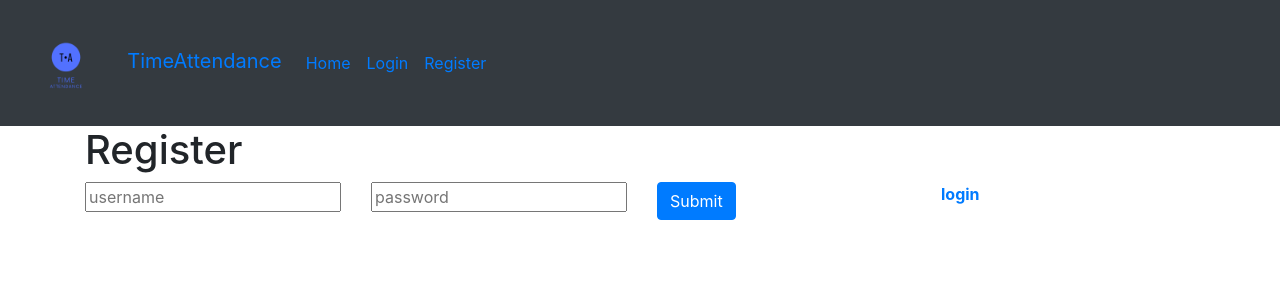
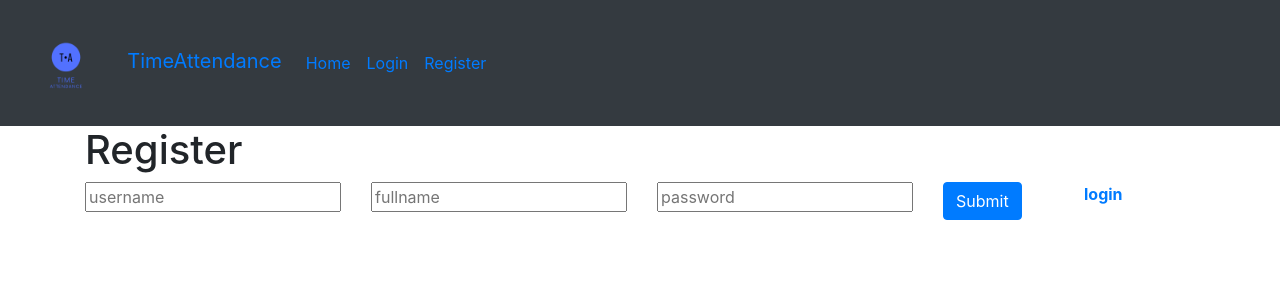
Before and after one commit to NikoArias/timeattendance-front, a React (Create React App) app: page /register in a window 1280 px wide. Shown: the top 300 px of the page. Built offline with nearby package versions, Linux system fonts and the light colour scheme.

Commit message:
Reapaired registration

```diff
--- a/src/Components/DashboardComponents.js
+++ b/src/Components/DashboardComponents.js
@@ -26,7 +26,7 @@ function DashboardComponents (props){
     <Card.Text>
     To schedule your arrival and departure time press the link below.
     </Card.Text>
-    <Button variant="primary">Click Here</Button>
+    <Button variant="primary" href='/addtime'>Click Here</Button>
   </Card.Body>
   <Card.Footer className="text-muted">TimeAttendance App</Card.Footer>
 </Card>
--- a/src/Components/RegisterComponent.js
+++ b/src/Components/RegisterComponent.js
@@ -9,7 +9,7 @@ import AnonNavBar from "./AnonNavbar.js"
 
 
 function RegisterComponent (props){
-  const { username, password, error, onUsernameChange, onPasswordChange, onClick} = props;
+  const { username, password, error, onUsernameChange, onPasswordChange, onClick, fullname, onFullNameChange} = props;
       return (
           <>
           <AnonNavBar/>
@@ -30,6 +30,14 @@ function RegisterComponent (props){
                        onChange={onUsernameChange}
                        value={username}
                        placeholder="username" />
+              </Col>
+              <Col>
+              <input name="fullname"
+                     type="text"
+                     id="fullname"
+                     onChange={onFullNameChange}
+                     value={fullname}
+                     placeholder="fullname" />
               </Col>
               <Col>
               <input name="password"
--- a/src/Components/RegisterContainer.js
+++ b/src/Components/RegisterContainer.js
@@ -7,6 +7,7 @@ class RegisterContainer extends Component{
     super(props);
     this.state ={
       username: "",
+      fullname: '',
       password: "",
       error: "",
     };
@@ -15,6 +16,7 @@ class RegisterContainer extends Component{
     this.onClick = this.onClick.bind(this);
     this.onSuccess = this.onSuccess.bind(this);
     this.onFailure = this.onFailure.bind(this);
+    this.onFullNameChange = this.onFullNameChange.bind(this);
 
   }
 
@@ -24,7 +26,11 @@ class RegisterContainer extends Component{
       });
   }
 
-
+  onFullNameChange(e){
+    this.setState({
+      fullname: e.target.value,
+    });
+  }
 
   onPasswordChange(event) {
       this.setState({
@@ -34,6 +40,7 @@ class RegisterContainer extends Component{
 
   onSuccess(responseData){
     alert(responseData.message);
+    this.props.History.push('/dashboard');
   }
 
   onFailure(responseData){
@@ -41,11 +48,12 @@ class RegisterContainer extends Component{
   }
 
   onClick(e){
-    const {username, password} = this.state
+    const {username, fullname, password} = this.state
     const shortid = require('shortid');
 
     const postData = {
       email:username,
+      fullname:fullname,
       password: password,
       id: shortid.generate(),
     };
@@ -54,14 +62,16 @@ class RegisterContainer extends Component{
 
 
 render() {
-      const { username, password, error } = this.state;
+      const { username, fullname, password, error } = this.state;
       return (
         <>
         <RegisterComponent
           username={username}
+          fullname={fullname}
           password={password}
           onUsernameChange={this.onUsernameChange}
           onPasswordChange={this.onPasswordChange}
+          onFullNameChange={this.onFullNameChange}
           onClick={this.onClick}
           error={error}/>
         </>
```
